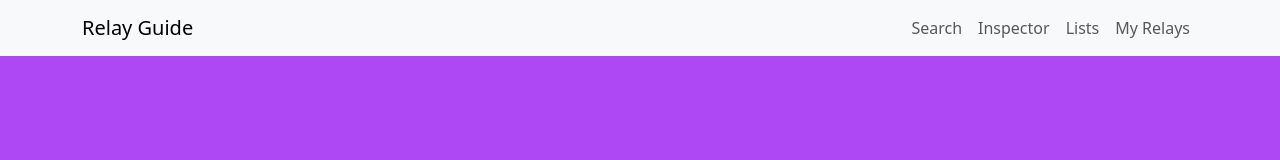
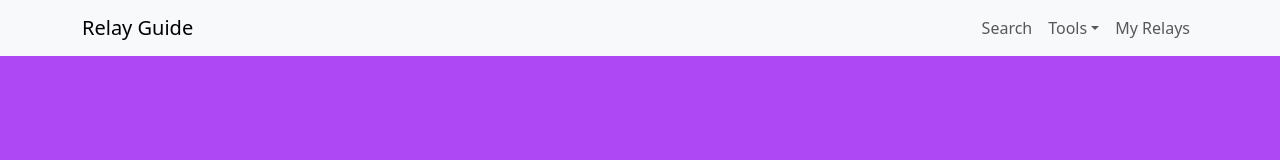
Before and after one commit to gregorygmwhite/nostr-relay-explorer, a React (Create React App) app in the folder frontend/: page / in a window 1280 px wide. Shown: the top 160 px of the page. Built offline with nearby package versions, Linux system fonts and the light colour scheme.

Commit message:
collapse nav items for tools

```diff
--- a/frontend/src/components/nav/nav.tsx
+++ b/frontend/src/components/nav/nav.tsx
@@ -1,5 +1,5 @@
 import React from 'react';
-import { Navbar, Container, Nav } from 'react-bootstrap';
+import { Navbar, Container, Nav, NavDropdown } from 'react-bootstrap';
 import pages from '../../config/pages';
 import { useLocation } from 'react-router-dom';
 import "./nav.css"
@@ -17,12 +17,14 @@ const NavBarComponent: React.FC = () => {
                         <Nav.Link
                             href={pages.getRelaySearch()}
                             className={location.pathname === pages.getRelaySearch() ? 'active' : ''}>Search</Nav.Link>
-                        <Nav.Link
-                            href={pages.getInspector()}
-                            className={location.pathname === pages.getInspector() ? 'active' : ''}>Inspector</Nav.Link>
-                        <Nav.Link
-                            href={pages.getRelayLists()}
-                            className={location.pathname === pages.getRelayLists() ? 'active' : ''}>Lists</Nav.Link>
+                        <NavDropdown title="Tools" id="basic-nav-dropdown">
+                            <NavDropdown.Item
+                                href={pages.getInspector()}
+                                className={location.pathname === pages.getInspector() ? 'active' : ''}>Inspector</NavDropdown.Item>
+                            <NavDropdown.Item
+                                href={pages.getRelayLists()}
+                                className={location.pathname === pages.getRelayLists() ? 'active' : ''}>Lists</NavDropdown.Item>
+                        </NavDropdown>
                         <Nav.Link
                             href={pages.getMyRelays()}
                             className={location.pathname === pages.getMyRelays() ? 'active' : ''}>My Relays</Nav.Link>
```
